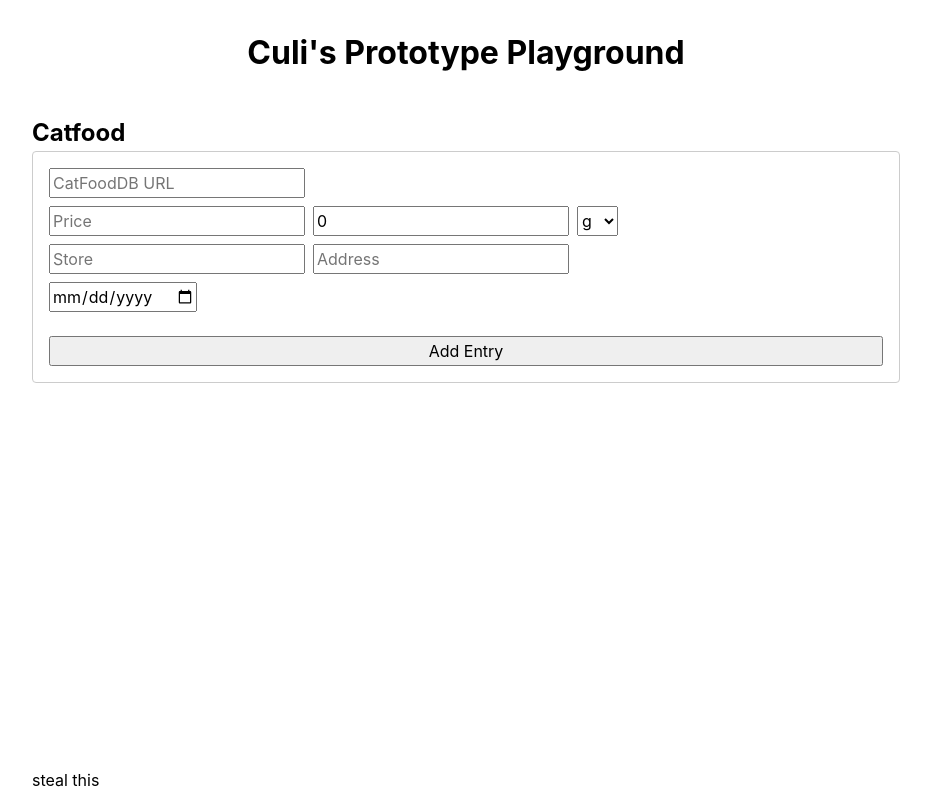
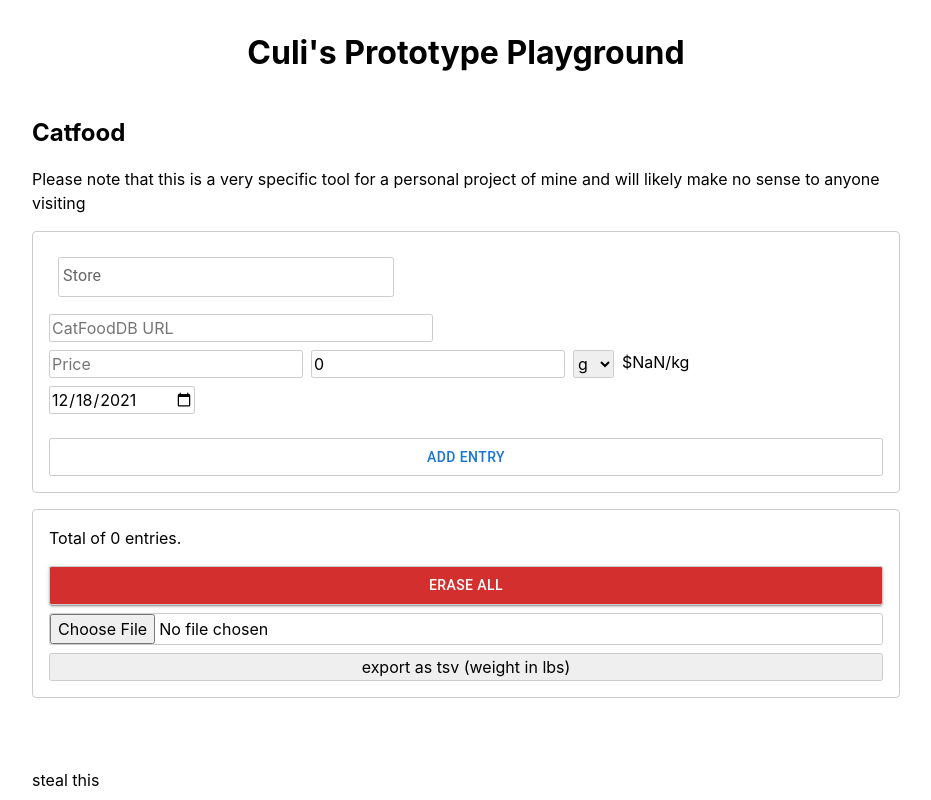
Before and after one commit to tif-calin/react-play, a React app: page /catfood in a window 1280 px wide. Shown: the whole page, without its empty margins (174-1105 px from the left). Built offline with nearby package versions, Linux system fonts and the light colour scheme.

Commit message:
update catfood page

```diff
--- a/src/views/catfood/Catfood.tsx
+++ b/src/views/catfood/Catfood.tsx
@@ -1,15 +1,67 @@
 import React from 'react';
 import PageTitle from '../../components/layout/PageTitle';
+import useLocalStorage from '../../hooks/useLocalStorage';
 import PriceObservationForm from './PriceObservationForm';
+import PriceObservationList from './PriceObservationList';
+
+import styles from './catfood.module.css';
+import { hasSameValues } from '../../utils/utils';
+
+type DataEntry = {
+  food: string,
+  weight: number,
+  price: number,
+  store: string,
+  place: string,
+  date: string
+};
+type Option = {
+  value: string,
+  store: string,
+  label?: string
+};
+
+const getOptions = (data: DataEntry[]): Option[] => {
+  const log = data.reduce((acc: {[key: string]: string}, cur) => {
+    const { store, place } = cur;
+
+    return acc[place] ? acc : { ...acc, [place]: store };
+  }, {});
+
+  return Object.keys(log).map(key => ({value: key, store: log[key]}));
+};
 
 const Catfood = () => {
+  const [data, setData] = useLocalStorage<DataEntry[]>('catfood_data', []);
+
+  const addEntry = React.useCallback((entry: DataEntry) => {
+    console.log(entry);
+    Object.entries(entry).forEach(([key, val]) => {
+      if (typeof val === 'string') {
+        entry[key] = val.trim();
+      }
+    });
+    console.log(entry);
+
+    if (data.some(obs => hasSameValues(obs, entry, ['price']))) console.log(`Duplicate entry: ${entry}`);
+    else setData(data => [...data, entry]);
+  }, [data]);
+
+  const removeEntry = React.useCallback((index: number) => {
+    setData(data => data.filter((_, i) => i !== index));
+  }, [data]);
+
+  const eraseAll = React.useCallback(() => setData([]), [data]);
 
   return (
-    <div>
+    <div className={styles.page}>
       <PageTitle>Catfood</PageTitle>
-      <PriceObservationForm />
+      <p>Please note that this is a very specific tool for a personal project of mine and will likely make no sense to anyone visiting</p>
+      <PriceObservationForm addEntry={addEntry} options={getOptions(data)} />
+      <PriceObservationList data={data} eraseAll={eraseAll} removeEntry={removeEntry} addEntry={addEntry} />
     </div>
   );
 };
 
 export default Catfood;
+export { DataEntry, Option };
--- a/src/views/catfood/PriceObservationForm.tsx
+++ b/src/views/catfood/PriceObservationForm.tsx
@@ -1,12 +1,15 @@
+import { Button, TextField } from '@mui/material';
 import React from 'react';
 import useLocalStorage from '../../hooks/useLocalStorage';
+import { DataEntry, Option } from './Catfood';
 
 // @ts-ignore
 import styles from './catfood.module.css';
+import StoreSelect from './StoreSelect';
 
-type weightUnit = 'g' | 'kg' | 'oz' | 'lb';
+type WeightUnit = 'g' | 'kg' | 'oz' | 'lb';
 
-const convertWeightFromGrams = (weight: number, unit: weightUnit) => {
+const convertWeightFromGrams = (weight: number, unit: WeightUnit) => {
   switch (unit) {
     case 'kg':
       return weight / 1000;
@@ -19,7 +22,7 @@ const convertWeightFromGrams = (weight: number, unit: weightUnit) => {
   }
 };
 
-const convertWeightToGrams = (weight: number, unit: weightUnit) => {
+const convertWeightToGrams = (weight: number, unit: WeightUnit) => {
   switch (unit) {
     case 'kg':
       return weight * 1000;
@@ -32,14 +35,20 @@ const convertWeightToGrams = (weight: number, unit: weightUnit) => {
   }
 };
 
-const PriceObservationForm: React.FC = () => {
+interface Props {
+  addEntry: (entry: DataEntry) => void,
+  options: Option[]
+};
+
+const PriceObservationForm: React.FC<Props> = ({ addEntry, options }) => {
   const [cfdbUrl, setCfdbUrl] = useLocalStorage('catfood_catfooddburl', '');
   const [googleSearch, setGoogleSearch] = React.useState('');
   const [price, setPrice] = useLocalStorage('catfood_price', '');
   const [weight, setWeight] = useLocalStorage('catfood_weight', '');
-  const [weightUnit, setWeightUnit] = React.useState<weightUnit>('g');
+  const [weightUnit, setWeightUnit] = React.useState<WeightUnit>('g');
   const [store, setStore] = useLocalStorage('catfood_store', '');
   const [storeAddress, setStoreAddress] = useLocalStorage('catfood_storeaddress', '');
+  const [date, setDate] = useLocalStorage('catfood_date', '2021-12-18');
 
   const handleChange = React.useCallback((e: React.ChangeEvent<HTMLInputElement | HTMLSelectElement>) => {
     const { name, value } = e.target;
@@ -48,13 +57,16 @@ const PriceObservationForm: React.FC = () => {
         setPrice(value);
         break;
       case 'weightunit':
-        setWeightUnit(value as weightUnit);
+        setWeightUnit(value as WeightUnit);
         break;
       case 'store':
         setStore(value);
         break;
       case 'storeaddress':
         setStoreAddress(value);
+        break;
+      case 'date':
+        setDate(value);
         break;
     }
   }, []);
@@ -74,10 +86,35 @@ const PriceObservationForm: React.FC = () => {
     ;
   }, []);
 
+  const handleStoreChange = (address: string, store: string) => {
+    setStoreAddress(address);
+    setStore(store);
+  };
+
+  const handleSubmit = (e: React.FormEvent<HTMLButtonElement>) => {
+    e.preventDefault();
+
+    addEntry({
+      food: cfdbUrl,
+      weight: Number(weight),
+      price: Number(price),
+      store,
+      place: storeAddress,
+      date
+    });
+  };
+
   return (
     <form className={`PriceObservationForm ${styles.form}`}>
       <fieldset>
-        <input type="text" value={cfdbUrl} onChange={handleFoodChange} placeholder="CatFoodDB URL" />
+        <StoreSelect
+          options={options}
+          value={{ value: storeAddress, store }}
+          onPlaceSelect={handleStoreChange}
+        />
+      </fieldset>
+      <fieldset>
+        <input type="url" value={cfdbUrl} onChange={handleFoodChange} placeholder="CatFoodDB URL" />
         {googleSearch &&
           <a target="_blank" rel="noreferrer" href={googleSearch}>search google for {cfdbUrl}</a>
         }
@@ -103,17 +140,20 @@ const PriceObservationForm: React.FC = () => {
           <option value="kg">kg</option>
           <option value="g">g</option>
         </select>
+        <span>${(1000 * Number(price) / Number(weight)).toFixed(2)}/kg</span>
       </fieldset>
       <fieldset>
-        <input type="text" placeholder="Store" />
-        <input type="text" placeholder="Address" />
+        <input
+          name="date" type="date"
+          value={date} onChange={handleChange}
+        />
       </fieldset>
-      <fieldset>
-        <input type="date" />
-      </fieldset>
-      <button type="submit">Add Entry</button>
+      <Button
+        type="submit"
+        onClick={handleSubmit}
+      >Add Entry</Button>
     </form>
   )
 };
 
-export default PriceObservationForm;
+export default React.memo(PriceObservationForm);
--- a/src/views/catfood/PriceObservationList.tsx
+++ b/src/views/catfood/PriceObservationList.tsx
@@ -1,30 +1,79 @@
+
 import React from 'react';
-import { dataEntry } from './Catfood';
+import { Button, IconButton } from '@mui/material';
+import DeleteIcon from '@mui/icons-material/Delete';
+import { DataEntry } from './Catfood';
 
 import styles from './catfood.module.css';
 
+const urlFood = (url: string): string =>
+  decodeURIComponent(`${url.split('/').at(-2)} - ${url.split('/').at(-1)?.toLowerCase().replaceAll('+', ' ')}`);
+;
+
 interface Props {
-  data: dataEntry[];
+  data: DataEntry[],
+  eraseAll: () => void,
+  removeEntry: (entry: number) => void,
+  addEntry: (entry: DataEntry) => void,
 };
 
-const urlFood = (url: string): string =>
-  decodeURIComponent(`${url.split('/').at(-1)?.toLowerCase().replaceAll('+', ' ')}`);
-;
+const PriceObservationList: React.FC<Props> = ({ data, eraseAll, removeEntry, addEntry }) => {
+  const dataList = React.useMemo(() => {
+    return data.sort((a, b) => a.date.localeCompare(b.date));
+  }, [data]);
 
-const PriceObservationList: React.FC<Props> = ({ data }) => {
+  const exportTSV = React.useCallback(() => {
+    const tsv = data.map(entry => {
+      const { food, weight, price, date, store, place } = entry;
+      return `${food}\t${weight/453.59237}\t${price}\t${date}\t${store}\t${place}`;
+    });
+
+    console.log(tsv.join('\n'));
+  }, [data]);
+
   return (
     <div className={styles.list}>
+      <span>Total of {data.length} entries.</span>
       <ul>
-        {data.map((entry: dataEntry, index: number) => (
+        {dataList.map((entry: DataEntry, index: number) => (
           <li key={index}>
+            <IconButton component="span" size="small" onClick={() => removeEntry(index)} aria-label="delete">
+              <DeleteIcon fontSize="small" />
+            </IconButton>
             <span>{entry.store}</span>
             <span>({entry.date})</span>
             <span>{urlFood(entry.food)}</span>
-            <button>delete</button>
+            <span>${(1000 * entry.price / entry.weight).toFixed(2)}/kg</span>
           </li>
         ))}
       </ul>
-      <button>Erase All</button>
+      <Button variant="contained" color="error" onClick={eraseAll}>Erase All</Button>
+      <input type="file" accept=".tsv,.csv" onChange={(e) => {
+        const file = e.target.files?.item(0);
+        const reader = new FileReader();
+        reader.readAsText(file as Blob);
+        reader.onload = () => {
+          const r = reader.result as string;
+          const data = r.split('\r\n').slice(1).map(line => {
+            const [food, weight_lb, price, date, store, ...rest] = line.split(',');
+
+            const place = rest.join().replaceAll('\"', '');
+
+            return {
+              food,
+              weight: Number(weight_lb) * 453.59237,
+              price: Number(price),
+              date,
+              store,
+              place
+            }
+          }).filter(entry => entry.food);
+
+          data.forEach(addEntry);
+        };
+        if (!file) return;
+      }} />
+      <button onClick={exportTSV}>export as tsv (weight in lbs)</button>
     </div>
   )
 };
```
